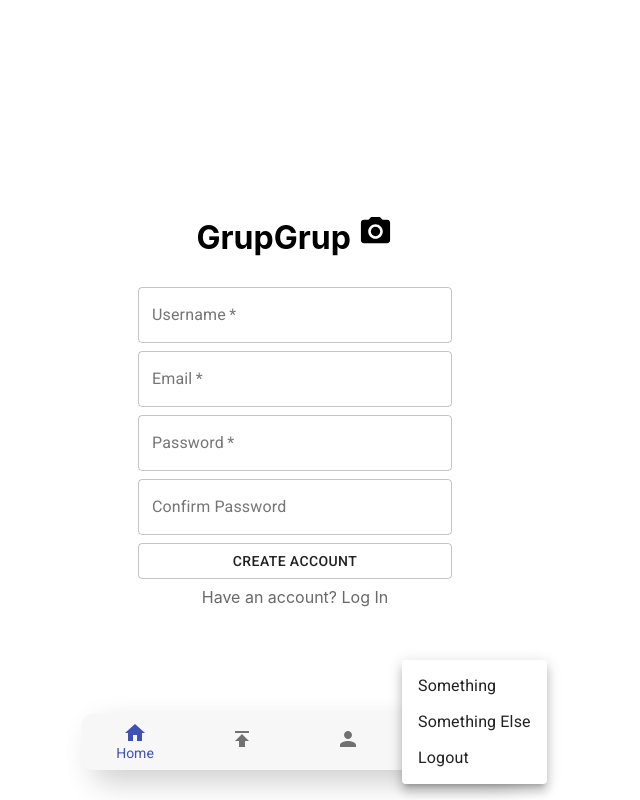
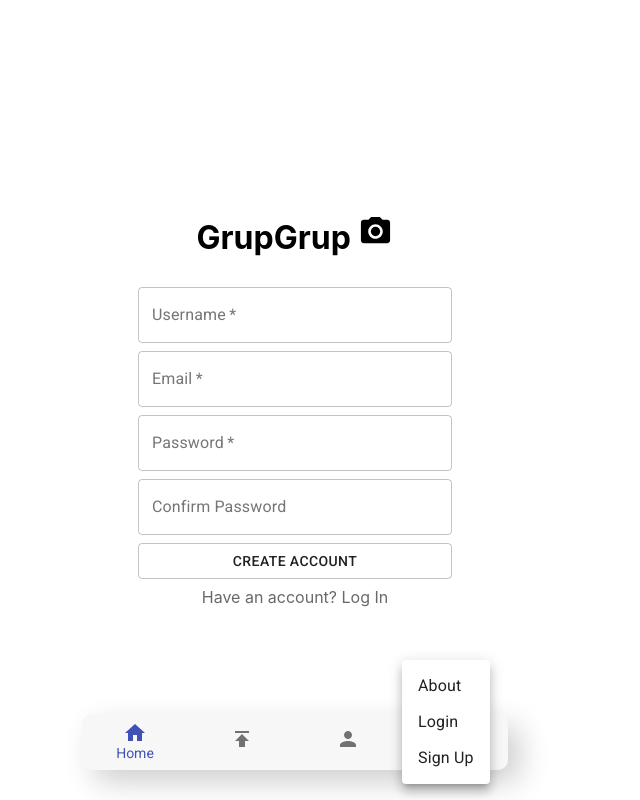
Before and after one commit to AaronL1011/MERN-Final-Project, a React (Create React App) app in the folder frontend/: page /signup in a window 1280 px wide. Both pictures are taken after a click on the button "Menu". Shown: the whole page, without its empty margins (345-985 px from the left). Built offline with nearby package versions, Linux system fonts and the light colour scheme; no server answers.

Commit message:
added login/signup methods and user context storing

```diff
--- a/frontend/src/App.js
+++ b/frontend/src/App.js
@@ -1,5 +1,6 @@
-import React from 'react';
-import { BrowserRouter as Router, Route } from 'react-router-dom';
+import React, { useState, useEffect } from 'react';
+import { BrowserRouter as Router, Route, Switch } from 'react-router-dom';
+import axios from 'axios';
 import './App.css';
 import Login from './components/Auth/Login';
 import Signup from './components/Auth/Signup';
@@ -8,21 +9,56 @@ import EditProfile from './components/Profile/EditProfile';
 import NewUpload from './components/Post/NewUpload';
 import NavigationBar from './components/Navigation/NavigationBar';
 import setAuthToken from './utils/setAuthToken';
-
-if (localStorage.jwt) {
-  setAuthToken(localStorage.jwt);
-}
+import UserContext from './context/UserContext';
 
 const App = () => {
+  const [userData, setUserData] = useState({
+    token: undefined,
+    user: undefined
+  });
+
+  useEffect(() => {
+    const checkLoggedIn = async () => {
+      let token = localStorage.getItem('jwt');
+      if (token === null) {
+        localStorage.setItem('jwt', '');
+        token = '';
+      }
+      const tokenResponse = await axios.post(
+        'http://grupgrup-backend.herokuapp.com/api/users/tokenIsValid',
+        null,
+        { headers: { 'auth-token': token } }
+      );
+
+      if (tokenResponse.data) {
+        const userResponse = await axios.get(
+          'http://grupgrup-backend.herokuapp.com/api/users/user',
+          { headers: { 'auth-token': token } }
+        );
+        setUserData({
+          token,
+          user: userResponse.data
+        });
+      }
+    };
+
+    checkLoggedIn();
+  }, []);
+
   return (
     <>
       <Router>
+        <UserContext.Provider value={{ userData, setUserData }}>
+          <Switch>
             <Route exact path='/' component={Mainpage} />
             <Route exact path='/login' component={Login} />
             <Route exact path='/signup' component={Signup} />
             <Route exact path='/editprofile' component={EditProfile} />
             <Route exact path='/upload' component={NewUpload} />
+          </Switch>
+
           <NavigationBar />
+        </UserContext.Provider>
       </Router>
     </>
   );
--- a/frontend/src/AppContext.js
+++ /dev/null
@@ -1,5 +0,0 @@
-import React from 'react';
-
-const userContext = React.createContext({ user: {} });
-
-export { userContext };
--- a/frontend/src/components/Auth/Login.js
+++ b/frontend/src/components/Auth/Login.js
@@ -1,5 +1,5 @@
-import React, { useState } from 'react';
-import { Link } from 'react-router-dom';
+import React, { useState, useContext } from 'react';
+import { Link, Redirect } from 'react-router-dom';
 import {
   Box,
   Grid,
@@ -10,19 +10,20 @@ import {
 import CameraAltIcon from '@material-ui/icons/CameraAlt';
 import Alert from '@material-ui/lab/Alert';
 import axios from 'axios';
+import UserContext from '../../context/UserContext';
 
 const Login = () => {
   const [email, setEmail] = useState('');
   const [password, setPassword] = useState('');
   const [isLoading, setLoading] = useState(false);
   const [errorMessage, setError] = useState('');
+  const { userData, setUserData } = useContext(UserContext);
 
   const handleLogin = async () => {
     const config = {
       'Content-Type': 'application/json'
     };
     const body = { email, password };
-    console.log(body);
     try {
       setLoading(true);
       setError('');
@@ -32,11 +33,12 @@ const Login = () => {
         config
       );
 
-      if (response.data.token) {
-        localStorage.setItem('jwt', response.data.token);
-        // console.log(response.data.token);
-        setLoading(false);
-      }
+      setUserData({
+        token: response.data.token,
+        user: response.data.user
+      });
+      localStorage.setItem('jwt', response.data.token);
+      setLoading(false);
     } catch (error) {
       setError(error.response.data);
       console.log(error.response.data);
@@ -46,6 +48,7 @@ const Login = () => {
 
   return (
     <>
+      {userData.user && <Redirect to='/' />}
       {!isLoading ? (
         <Box height='100%' display='flex' alignItems='center'>
           <Grid
--- a/frontend/src/components/Auth/Signup.js
+++ b/frontend/src/components/Auth/Signup.js
@@ -1,5 +1,5 @@
-import React, { useState } from 'react';
-import { Link } from 'react-router-dom';
+import React, { useState, useContext } from 'react';
+import { Link, Redirect } from 'react-router-dom';
 import {
   Box,
   Grid,
@@ -10,6 +10,7 @@ import {
 import CameraAltIcon from '@material-ui/icons/CameraAlt';
 import Alert from '@material-ui/lab/Alert';
 import axios from 'axios';
+import UserContext from '../../context/UserContext';
 
 const Signup = () => {
   const [username, setUsername] = useState('');
@@ -18,27 +19,30 @@ const Signup = () => {
   const [confirmPassword, setConfirmPassword] = useState('');
   const [isLoading, setLoading] = useState(false);
   const [errorMessage, setError] = useState('');
+  const { userData, setUserData } = useContext(UserContext);
 
   const handleLogin = async () => {
     const config = {
       'Content-Type': 'application/json'
     };
-    const body = { username, email, password };
-    console.log(body);
+    const newUser = { username, email, password };
+    console.log(newUser);
     try {
       if (password === confirmPassword) {
         setLoading(true);
         setError('');
         const response = await axios.post(
           'http://grupgrup-backend.herokuapp.com/api/auth/signup',
-          body,
+          newUser,
           config
         );
 
-        if (response.data.token) {
-          localStorage.setItem('jwt', response.data.token);
-          setLoading(false);
-        }
+        setUserData({
+          token: response.data.token,
+          user: response.data.user
+        });
+        localStorage.setItem('jwt', response.data.token);
+        setLoading(false);
       } else {
         setError('Please check that your passwords match');
       }
@@ -51,6 +55,7 @@ const Signup = () => {
 
   return (
     <>
+      {userData.user && <Redirect to='/' />}
       {!isLoading ? (
         <Box height='100%' display='flex' alignItems='center'>
           <Grid
--- a/frontend/src/components/Navigation/NavigationBar.js
+++ b/frontend/src/components/Navigation/NavigationBar.js
@@ -1,5 +1,5 @@
-import React, { useState } from 'react';
-import { Link } from 'react-router-dom';
+import React, { useState, useContext } from 'react';
+import { Link, useHistory } from 'react-router-dom';
 import {
   Menu,
   MenuItem,
@@ -10,11 +10,14 @@ import {
 import { Home, Publish, Person } from '@material-ui/icons';
 import MenuIcon from '@material-ui/icons/Menu';
 import Fade from '@material-ui/core/Fade';
+import UserContext from '../../context/UserContext';
 
 const NavigationBar = () => {
+  const { userData, setUserData } = useContext(UserContext);
   const [currentPage, setCurrentPage] = useState('home');
   const [anchorElement, setAnchorElement] = useState('');
   const isOpen = Boolean(anchorElement);
+  const history = useHistory();
 
   const handleChange = (event, value) => {
     if (value !== 'menu') {
@@ -30,8 +33,25 @@ const NavigationBar = () => {
     setAnchorElement(null);
   };
 
+  const login = () => {
+    history.push('/login');
+  };
+
+  const signup = () => {
+    history.push('/signup');
+  };
+
+  const logout = () => {
+    setUserData({
+      token: undefined,
+      user: undefined
+    });
+    localStorage.setItem('jwt', '');
+  };
+
   return (
     <Grid container style={styles.navBox} justify='center'>
+      {userData.user ? (
         <Menu
           id='fade-menu'
           anchorEl={anchorElement}
@@ -40,10 +60,44 @@ const NavigationBar = () => {
           onClose={menuExit}
           TransitionComponent={Fade}
         >
-        <MenuItem onClick={menuExit}>Something</MenuItem>
-        <MenuItem onClick={menuExit}>Something Else</MenuItem>
-        <MenuItem onClick={menuExit}>Logout</MenuItem>
+          <MenuItem onClick={menuExit}>About</MenuItem>
+          <MenuItem
+            onClick={() => {
+              logout();
+              menuExit();
+            }}
+          >
+            Logout
+          </MenuItem>
         </Menu>
+      ) : (
+        <Menu
+          id='fade-menu'
+          anchorEl={anchorElement}
+          keepMounted
+          open={isOpen}
+          onClose={menuExit}
+          TransitionComponent={Fade}
+        >
+          <MenuItem onClick={menuExit}>About</MenuItem>
+          <MenuItem
+            onClick={() => {
+              login();
+              menuExit();
+            }}
+          >
+            Login
+          </MenuItem>
+          <MenuItem
+            onClick={() => {
+              signup();
+              menuExit();
+            }}
+          >
+            Sign Up
+          </MenuItem>
+        </Menu>
+      )}
       <Grid item xs={12} sm={8} md={6} lg={4} xl={3}>
         <BottomNavigation
           value={currentPage}
--- /dev/null
+++ b/frontend/src/context/UserContext.js
@@ -0,0 +1,3 @@
+import React from 'react';
+
+export default React.createContext(null);
```
Lines whose indentation alone changed are shown as unchanged.
